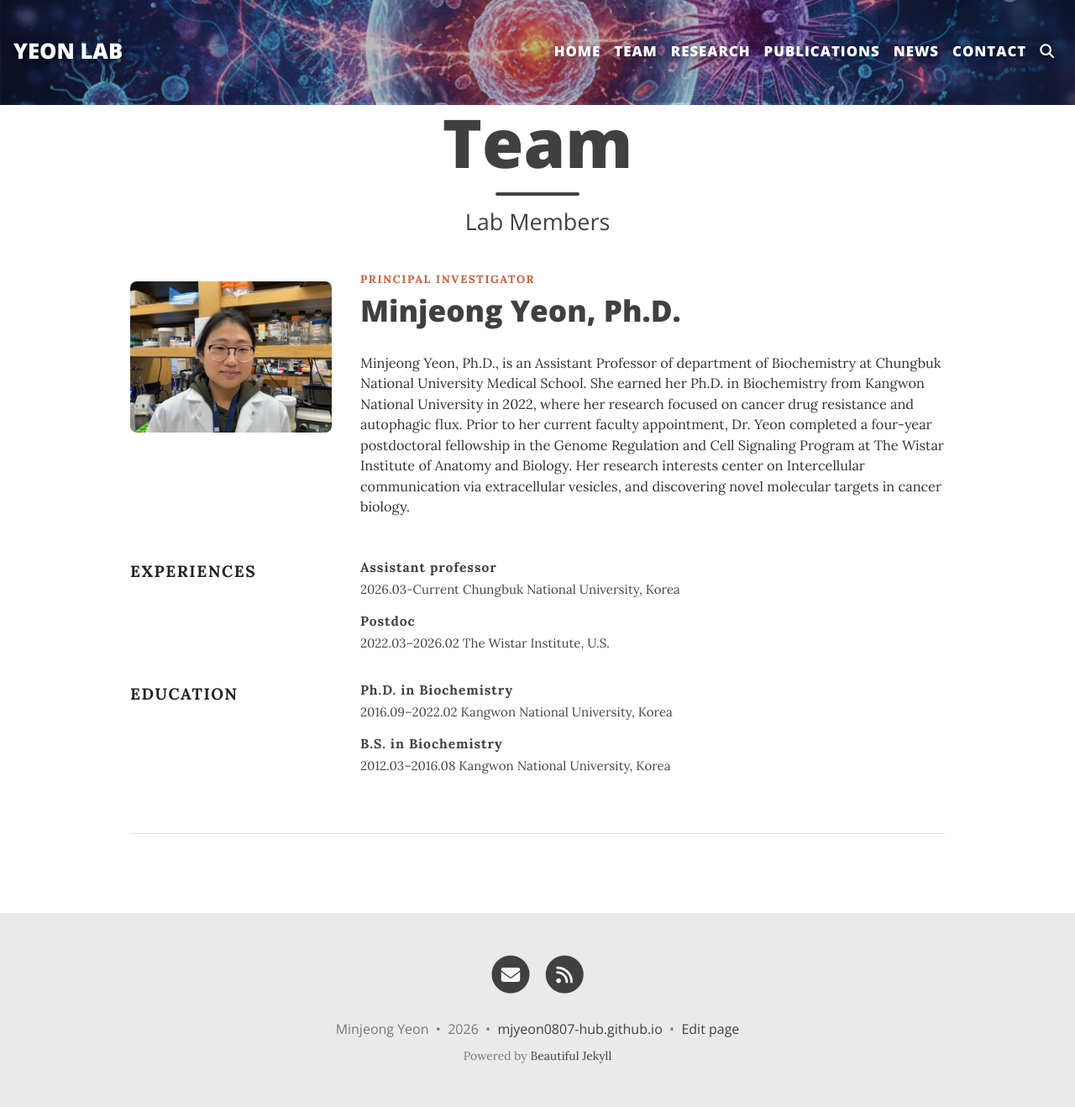
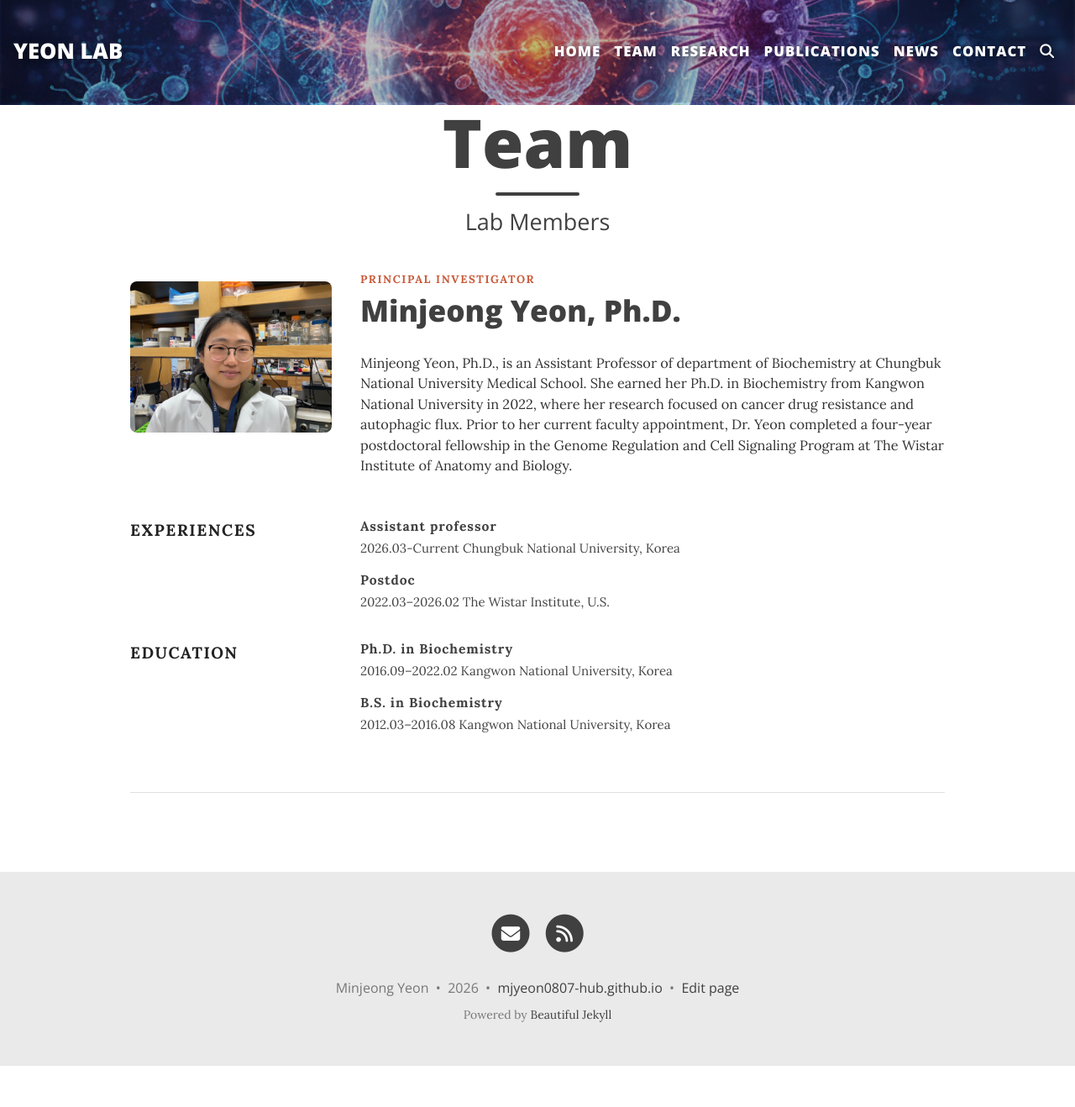
Before and after one commit to mjyeon0807-hub/mjyeon0807-hub.github.io, a Jekyll site: the page built from team.md, in a window 1280 px wide. Shown: the whole page at 84% size. Built offline with Jekyll 4.4.1, drawn with Linux system fonts in a browser that asks for light colours; comment, search, counter and statistics services are not loaded; after the commit the page ends 1269 px from its top, so only the background shows below that.

Commit message:
Update team.md

```diff
--- a/team.md
+++ b/team.md
@@ -17,7 +17,7 @@ subtitle: "Lab Members"
 
     <div class="team2-bio">
       <p>
-        Minjeong Yeon, Ph.D., is an Assistant Professor of department of Biochemistry at Chungbuk National University Medical School. She earned her Ph.D. in Biochemistry from Kangwon National University in 2022, where her research focused on cancer drug resistance and autophagic flux. Prior to her current faculty appointment, Dr. Yeon completed a four-year postdoctoral fellowship in the Genome Regulation and Cell Signaling Program at The Wistar Institute of Anatomy and Biology. Her research interests center on Intercellular communication via extracellular vesicles, and discovering novel molecular targets in cancer biology.
+        Minjeong Yeon, Ph.D., is an Assistant Professor of department of Biochemistry at Chungbuk National University Medical School. She earned her Ph.D. in Biochemistry from Kangwon National University in 2022, where her research focused on cancer drug resistance and autophagic flux. Prior to her current faculty appointment, Dr. Yeon completed a four-year postdoctoral fellowship in the Genome Regulation and Cell Signaling Program at The Wistar Institute of Anatomy and Biology.
       </p>
     </div>
   </div>
```
